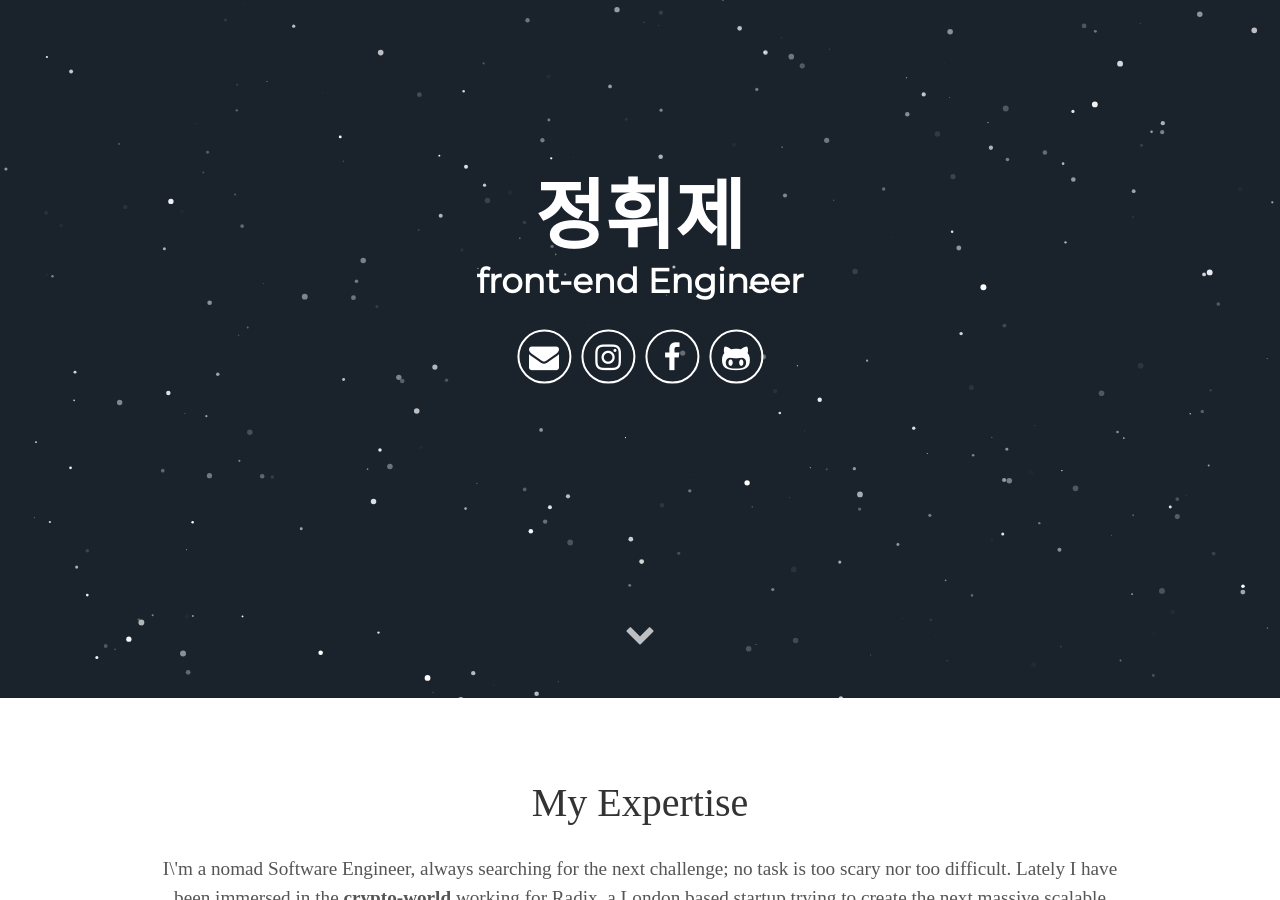
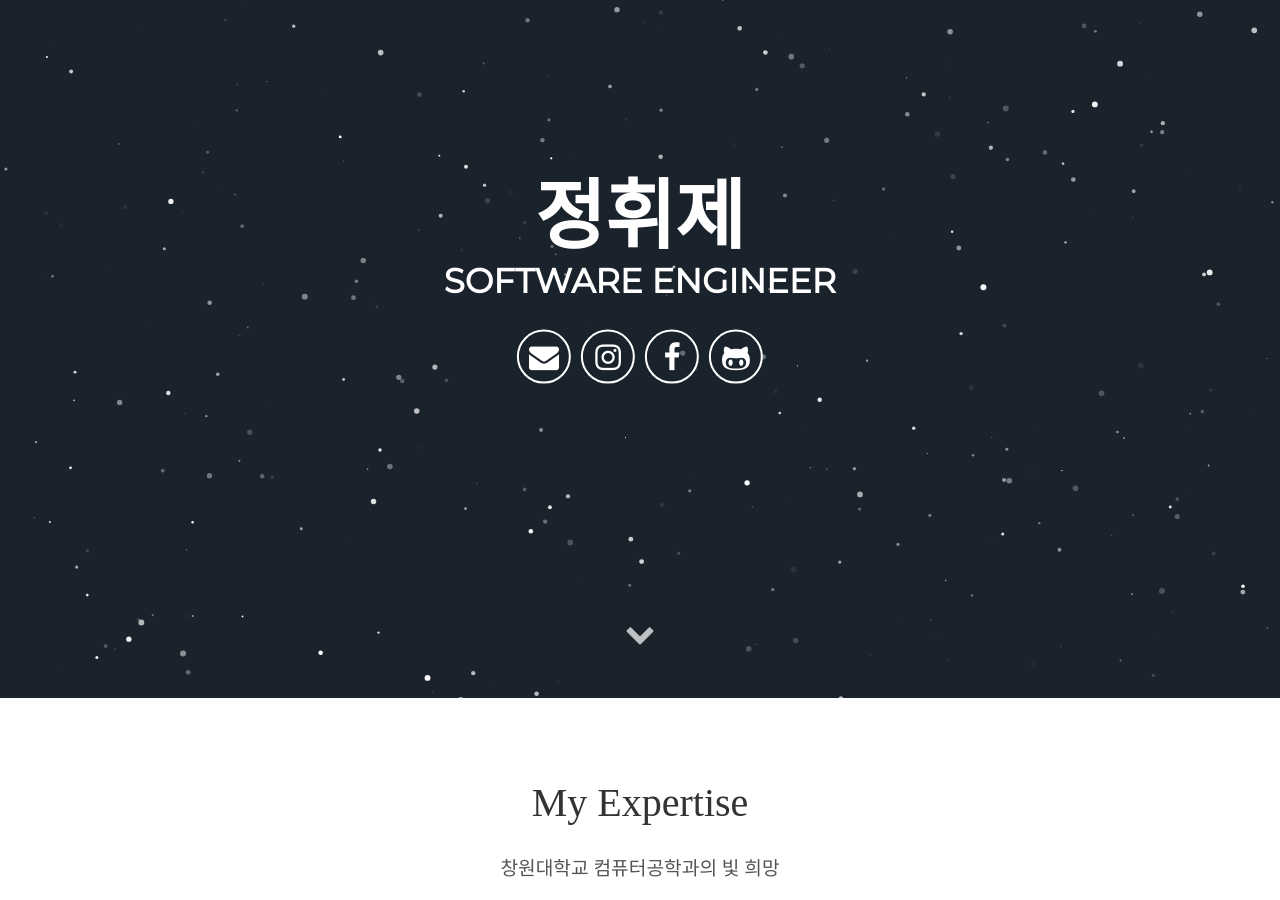
Before and after one commit to Hwije-Jung/Hwije-Jung.github.io, a Jekyll site: the page built from index.html, in a window 1280 px wide and 900 px high, scrolled down 202 px. Built offline with Jekyll 4.4.1, drawn with Linux system fonts in a browser that asks for light colours; some web fonts are replaced; some of the changed text lies outside the part shown.

Commit message:
0828_0217

```diff
--- a/_config.yml
+++ b/_config.yml
@@ -7,9 +7,9 @@ baseurl: ""
 url: "https://hwije-jung.github.io/"
 # User settings
 username: 정휘제
-user_description: I\'m a nomad Software Engineer, always searching for the next challenge; no task is too scary nor too difficult. Lately I have been immersed in the <b>crypto-world</b> working for Radix, a London based startup trying to create the next massive scalable DLT. I'm one of the two guys behind all the JS related stuff.
-user_title: front-end Engineer
-email: mauriurraco@gmail.com
+user_description: 창원대학교 컴퓨터공학과의 빛 희망
+user_title: SOFTWARE ENGINEER
+email: gnlwp96@gmail.com
 # twitter_username: lorem_ipsum
 # github_username:  lorem_ipsum
 # gplus_username:  lorem_ipsum
```
